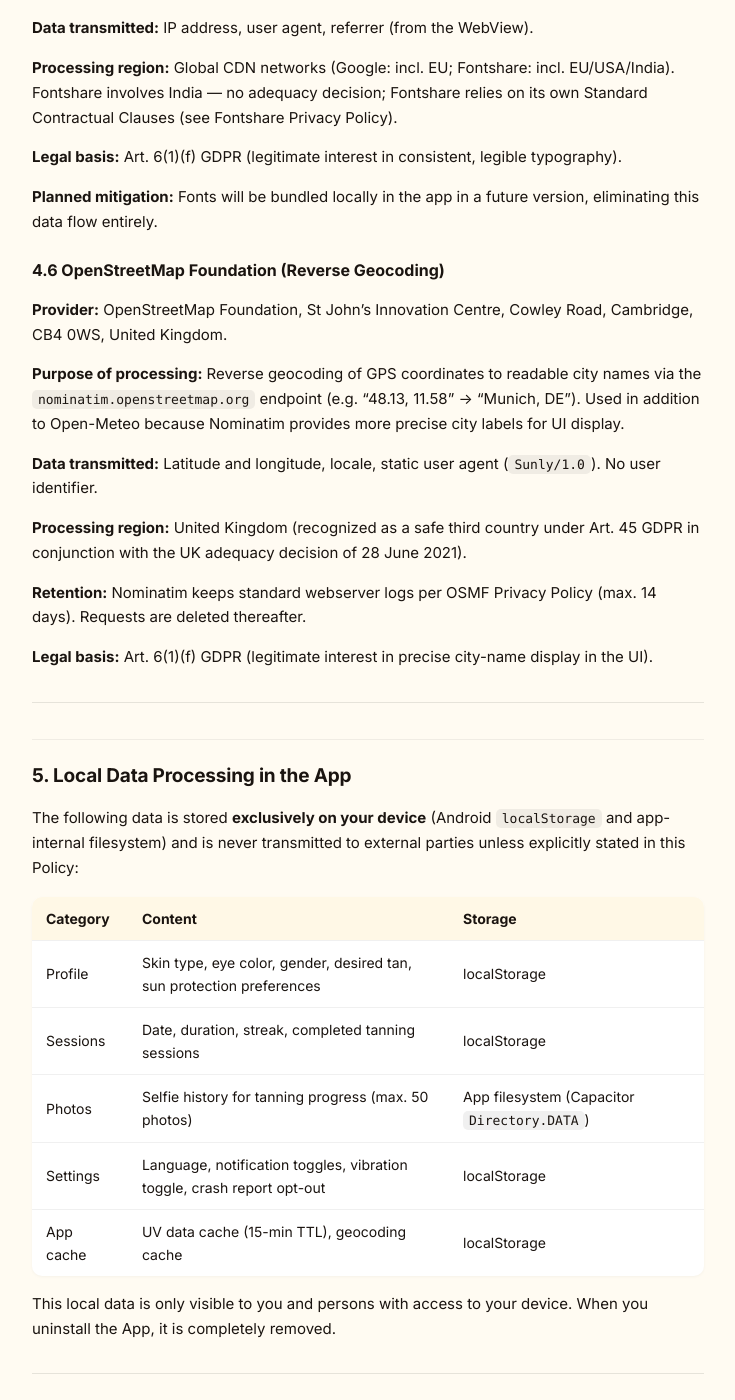
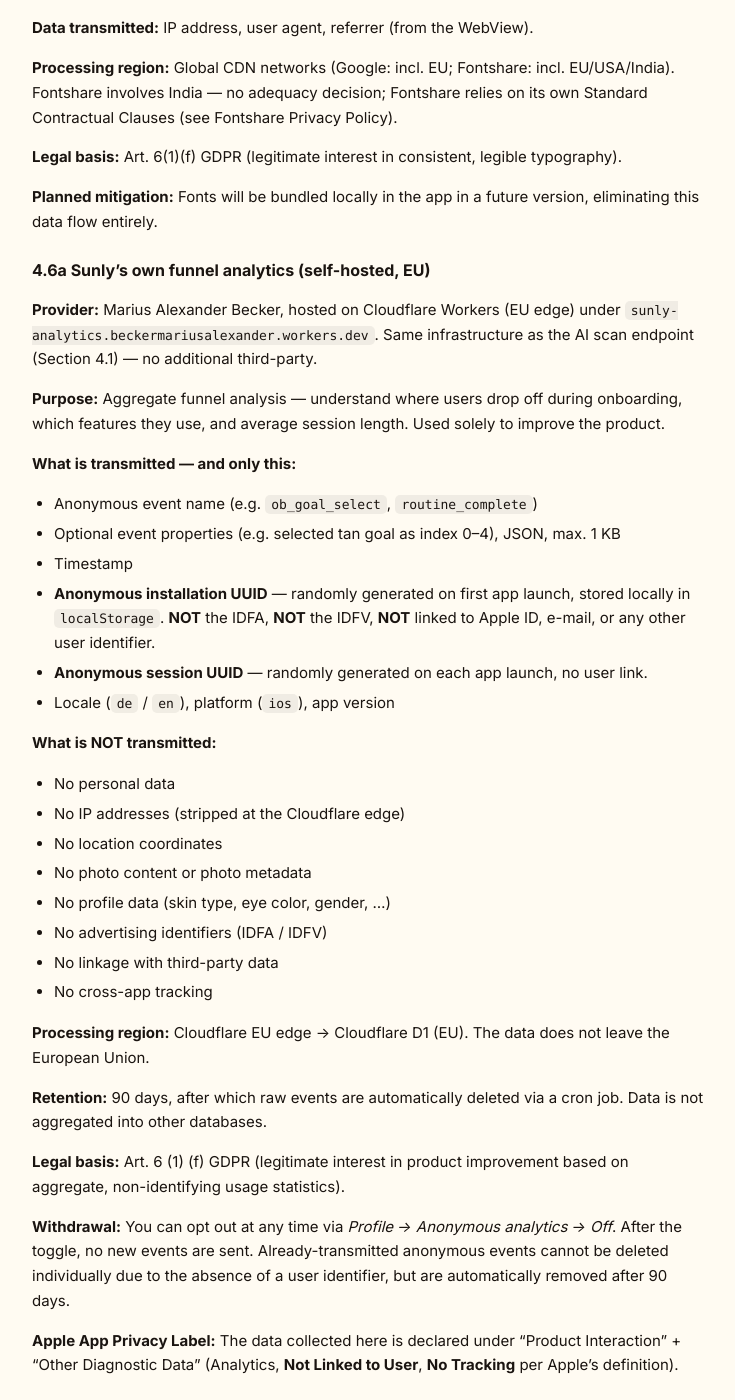
Before and after one commit to de34dm32ksm/sunly-legal, a Jekyll site: the page built from privacy-en.md, in a window 1280 px wide and 1400 px high, scrolled down 7380 px. Shown: the whole window, without its empty margins (272-1007 px from the left). Built offline with Jekyll 4.4.1, drawn with Linux system fonts in a browser that asks for light colours.

Commit message:
docs: Privacy Policy 1.10 — add Section 4.6a self-hosted funnel analytics
EU-only Cloudflare Worker (sunly-analytics.beckermariusalexander.workers.dev),
anonymous install UUID, aggregate-only, no PII, no advertising IDs, no
cross-app tracking. 90-day retention via cron. Section 4.6a in both
DE + EN, version bumped 1.9 -> 1.10.

Maps to existing Apple Privacy Label declaration:
Product Interaction + Other Diagnostic Data (Analytics, Not Linked,
No Tracking).

```diff
--- a/privacy-en.md
+++ b/privacy-en.md
@@ -222,6 +222,42 @@ In both cases, **no user identifier** is transmitted — requests cannot be attr
 **Legal basis:** Art. 6(1)(f) GDPR (legitimate interest in consistent, legible typography).
 
 **Planned mitigation:** Fonts will be bundled locally in the app in a future version, eliminating this data flow entirely.
+
+### 4.6a Sunly's own funnel analytics (self-hosted, EU)
+
+**Provider:** Marius Alexander Becker, hosted on Cloudflare Workers (EU edge) under `sunly-analytics.beckermariusalexander.workers.dev`. Same infrastructure as the AI scan endpoint (Section 4.1) — no additional third-party.
+
+**Purpose:** Aggregate funnel analysis — understand where users drop off during onboarding, which features they use, and average session length. Used solely to improve the product.
+
+**What is transmitted — and only this:**
+
+- Anonymous event name (e.g. `ob_goal_select`, `routine_complete`)
+- Optional event properties (e.g. selected tan goal as index 0–4), JSON, max. 1 KB
+- Timestamp
+- **Anonymous installation UUID** — randomly generated on first app launch, stored locally in `localStorage`. **NOT** the IDFA, **NOT** the IDFV, **NOT** linked to Apple ID, e-mail, or any other user identifier.
+- **Anonymous session UUID** — randomly generated on each app launch, no user link.
+- Locale (`de` / `en`), platform (`ios`), app version
+
+**What is NOT transmitted:**
+
+- No personal data
+- No IP addresses (stripped at the Cloudflare edge)
+- No location coordinates
+- No photo content or photo metadata
+- No profile data (skin type, eye color, gender, …)
+- No advertising identifiers (IDFA / IDFV)
+- No linkage with third-party data
+- No cross-app tracking
+
+**Processing region:** Cloudflare EU edge → Cloudflare D1 (EU). The data does not leave the European Union.
+
+**Retention:** 90 days, after which raw events are automatically deleted via a cron job. Data is not aggregated into other databases.
+
+**Legal basis:** Art. 6 (1) (f) GDPR (legitimate interest in product improvement based on aggregate, non-identifying usage statistics).
+
+**Withdrawal:** You can opt out at any time via *Profile → Anonymous analytics → Off*. After the toggle, no new events are sent. Already-transmitted anonymous events cannot be deleted individually due to the absence of a user identifier, but are automatically removed after 90 days.
+
+**Apple App Privacy Label:** The data collected here is declared under "Product Interaction" + "Other Diagnostic Data" (Analytics, **Not Linked to User**, **No Tracking** per Apple's definition).
 
 ### 4.6 OpenStreetMap Foundation (Reverse Geocoding)
 
```
Also changed, not shown: other parts of privacy-en.md (+1 -1 lines), privacy.md (+37 -1 lines).
